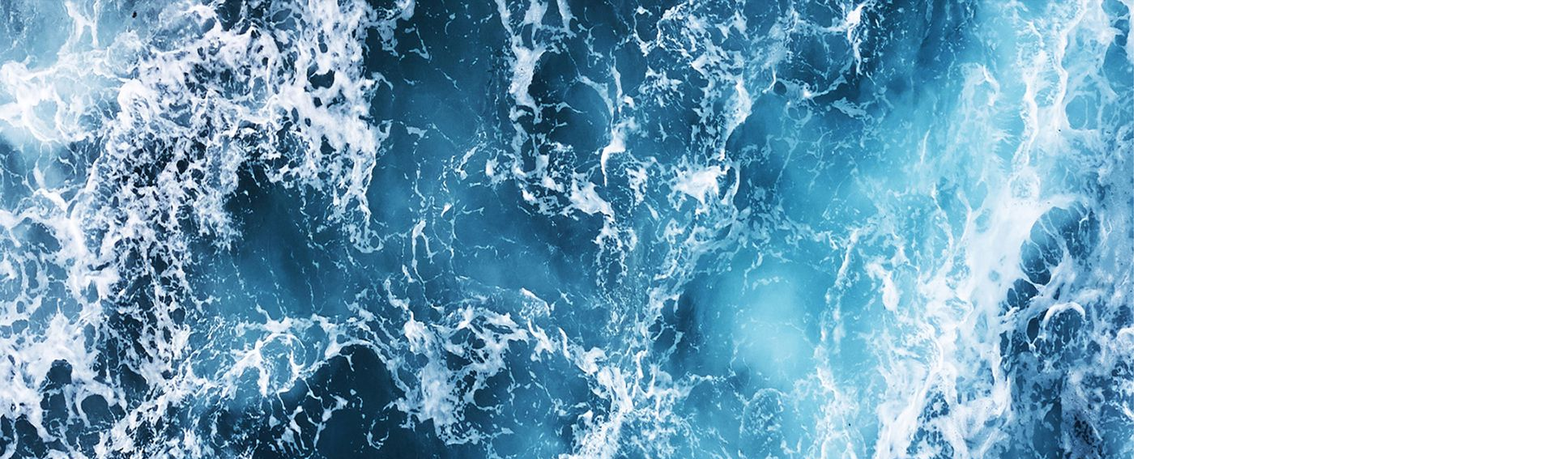
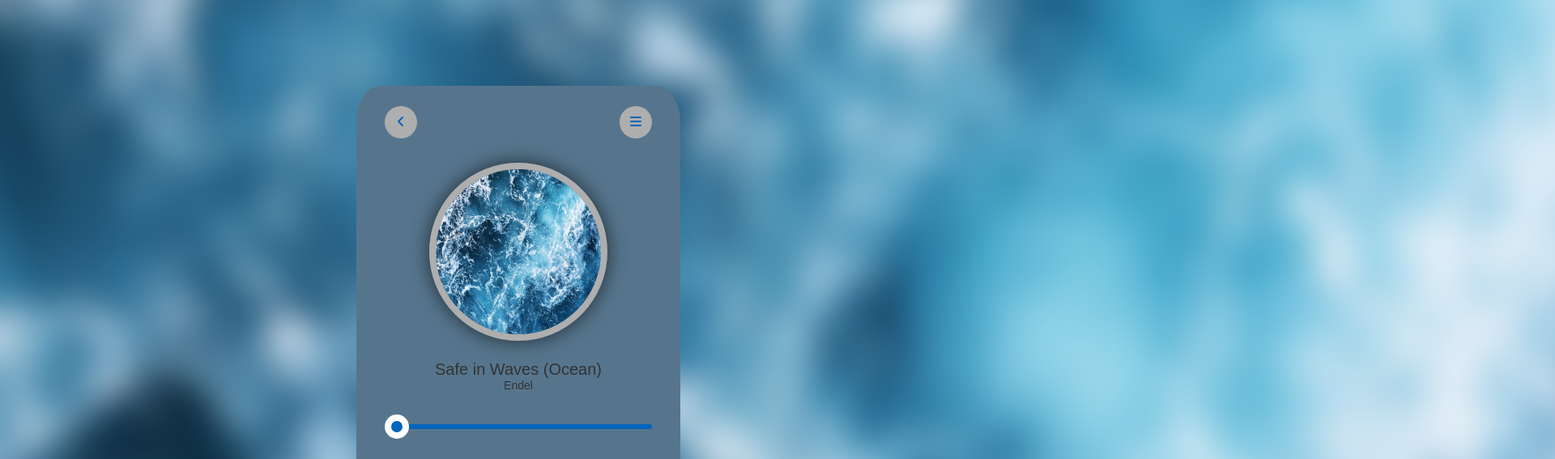
Before and after one commit to K4RM4cn/Music-Player, a plain HTML site: page index.html in a window 1280 px wide. Shown: the top 567 px of the page at 81% size, 1920 px wide, since content can reach past the window. Drawn offline with Linux system fonts and the light colour scheme.

Commit message:
style.css

```diff
--- a/style.css
+++ b/style.css
@@ -4,15 +4,29 @@
     font-family: 'Poppins', sans-serif;
     box-sizing: border-box;
 }
+body{
+    overflow: hidden;
+}
+
+.image{
+    height: 100vh;
+    width: 100vw;
+    filter: blur(10px);
+    position: fixed;
+    z-index: -5;
+    background-repeat: no-repeat;
+    position: absolute;
+    transform:scale(2.2)
+    }
+
 .container{
     width: 100%;
     height: 100vh;
-    background-image: url("media/thumbnail.png");
-    /*background: #333;*/
     display: flex;
     align-items: center;
     justify-content: center;
     flex-wrap: wrap;
+    position: absolute;
 
 }
 .music-player{
@@ -34,13 +48,12 @@ nav .circle{
     line-height: 40px;
     background: #aeaeae;
     color: #0065bd;
-    box-shadow: 0 5px 10px rgba(26, 255, 247, 0.22);
 }
 .song-img{
     width: 220px;
     border-radius: 50%;
     border: 8px solid #aeaeae;
-    box-shadow: 0 10px 60px rgba(26, 255, 247, 0.22);
+    box-shadow: 0 0 25px rgba(0, 0, 0, 0.636);
 }
 .music-player h1{
     font-size: 20px;
@@ -69,7 +82,6 @@ nav .circle{
     height: 30px;
     border-radius: 50%;
     border: 8px solid #fff;
-    box-shadow: 0 50x 5px rgba(26, 255, 247, 0.22);
 }
 .controls{
     display: flex;
@@ -86,7 +98,6 @@ nav .circle{
     justify-content: center;
     border-radius: 50%;
     color: #0065bd;
-    box-shadow:0 10px 20px rgba(255, 26, 26, 0.22)
     cursor: pointer;
 }
 .controls div:nth-child(2){
```
